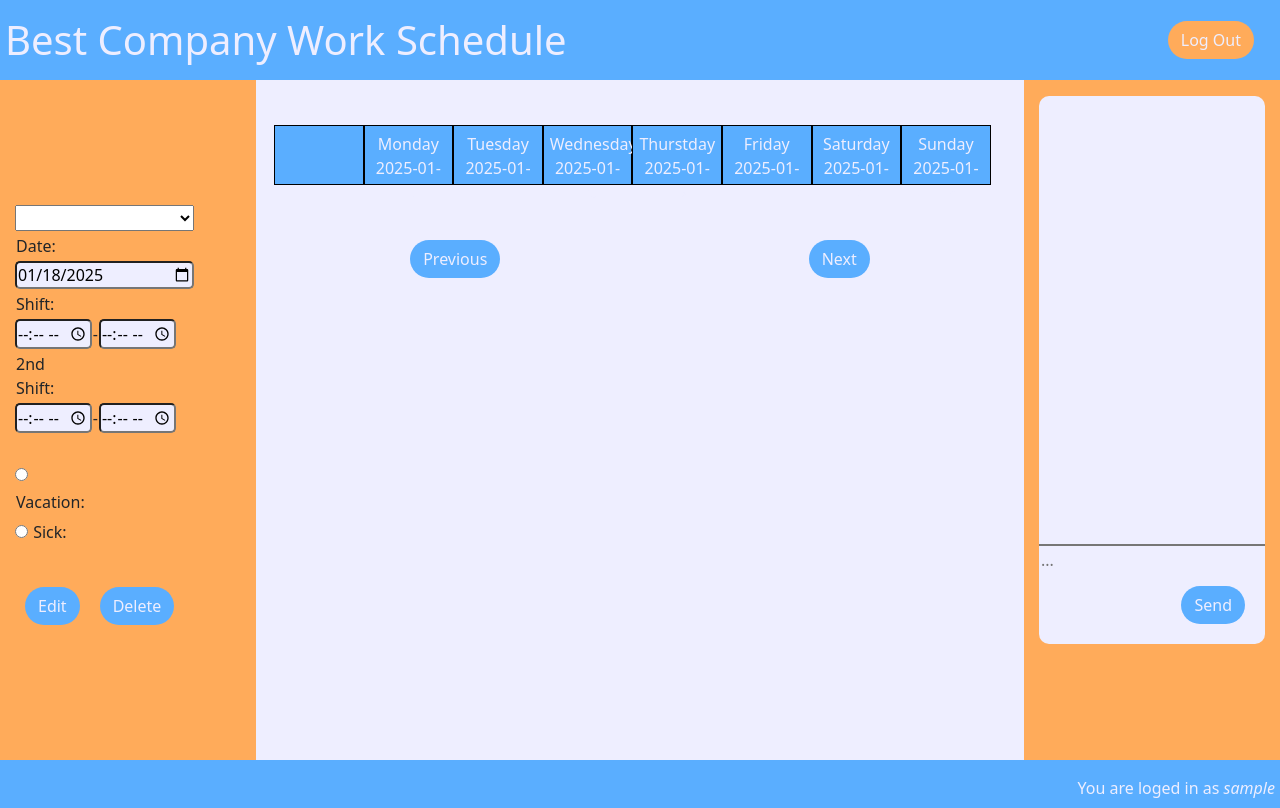
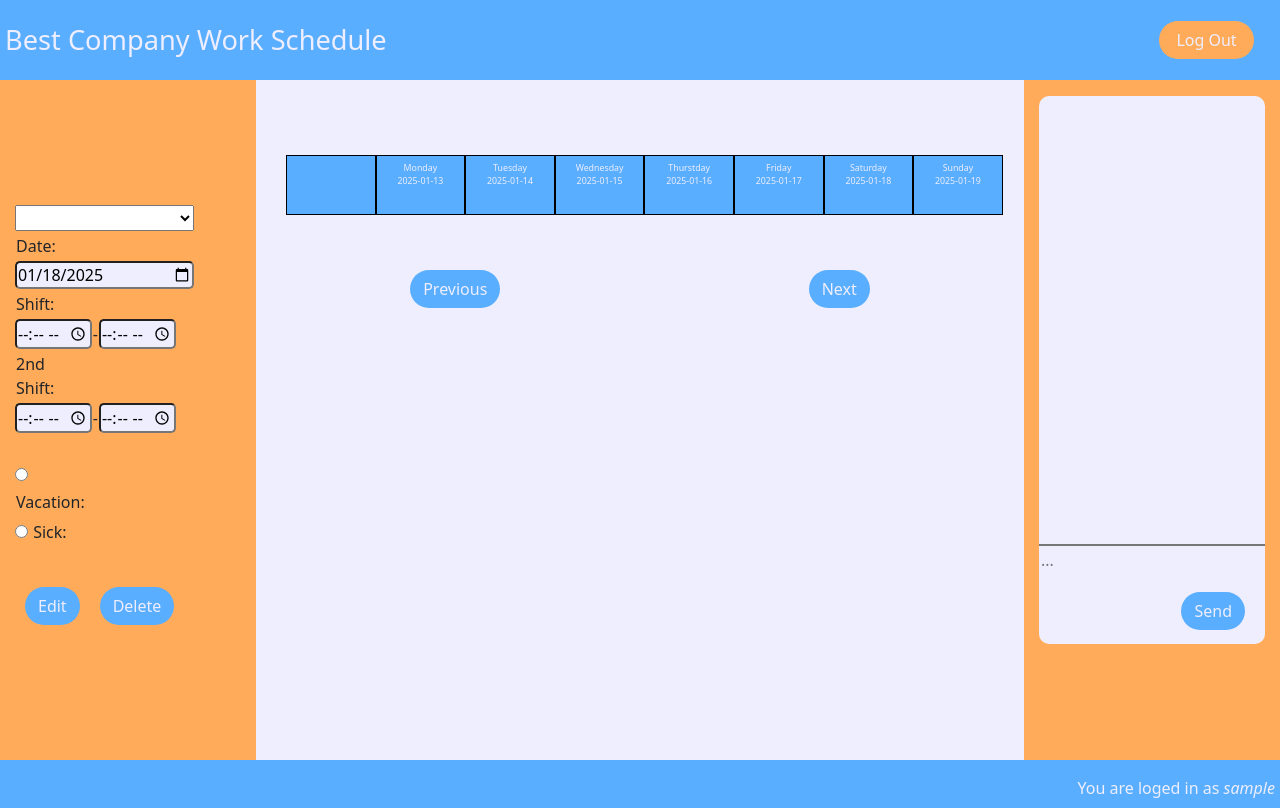
Before and after one commit to ZoltanNyaradi/work-schedule, a Django app: page / in a window 1280 px wide. Run offline with Django 5.2, Linux system fonts and the light colour scheme; the visitor is signed in with stand-in values (Sample User, id 1); data comes from the database, SQL or seed files in the repository; data that the repository does not hold is empty.

Commit message:
Set schedule's text size

```diff
--- a/static/css/style.css
+++ b/static/css/style.css
@@ -14,12 +14,16 @@ header, footer,
 }
 
 .first-col-secondary{
-	background-color: #FFC093;
+	background-color: #FFC093; /* Light Orange */
 }
 
 /* Colors */
 p, h1, h3, #log-out, #account-container a, .btn, .text-bubble{
 	color: #EEEEFF;
+}
+
+.shift-text{
+	color: #000000;
 }
 
 /* General__________________________________________________ */
@@ -31,7 +35,7 @@ label{
 .btn{
 	margin: 10px;
 
-	border-radius: 50px;
+	border-radius: 20px;
 }
 
 /* Sections_________________________________________________ */
@@ -45,7 +49,14 @@ header{
 
 h1{
 	margin: 0;
+
+	font-size: 1.7rem;
+
 	padding: 5px;
+}
+
+#log-out{
+	width:95px;
 }
 
 /* Main */
@@ -72,8 +83,10 @@ footer{
 
 /* Home page */
 /* Schedule div */
+
+
 #schedule{
-	padding:15px 0;
+	padding:45px 0 15px;
 }
 
 #schedule-buttons{
@@ -86,6 +99,10 @@ footer{
 	margin: 0;
 	padding: 0;
 	width: auto;
+}
+
+.row{
+	--bs-gutter-x: 0;
 }
 
 #schedule-container > .row{
@@ -114,16 +131,20 @@ footer{
 	border-bottom: 0;
 }
 
+.schedule-text, .shift-text{
+  font-size: 0.55rem;
+}
+
 #schedule-buttons{
 	margin-top: 15px;
 }
 
 /* Edit-schedule div */
-form{
+#scheduleForm{
 	display: flex;
 	flex-direction: column;
 }
-form > div{
+#scheduleForm > div{
 	margin:15px;
 	width:35%;
 }
@@ -180,7 +201,6 @@ form > div{
 	position: absolute;
 	bottom: 10px;
 	right: 10px;
-
 }
 
 /* Authentication pages */
--- a/static/js/script.js
+++ b/static/js/script.js
@@ -85,6 +85,8 @@ function loadSchedule(datesOfTheWeek){
   					// Add the proper day and date to it
   					column[i][j].appendChild(cell[i][j]);
   					// Add it to a column
+  					cell[i][j].classList.add("schedule-text");
+  					// Add class for the p element
   				}
   				else if(j==0){
   					// Else if it is the first column but not the first row
@@ -104,7 +106,9 @@ function loadSchedule(datesOfTheWeek){
   					cell[i][j].innerHTML = employees[i].username;
   					// Write an emplyoee's name in it
   					column[i][j].appendChild(cell[i][j]);
-  					// The cell to a column
+  					// Add cell to a column
+  					cell[i][j].classList.add("schedule-text");
+  					// Add class for the p element
   				}else{
   					// If it is neither first row or first column
   					if(shiftsOfTheWeek[i-1][j-1]===undefined){
@@ -113,8 +117,14 @@ function loadSchedule(datesOfTheWeek){
   						// Add an empty text to the cell
   					} else {
   						// If there is a related shift to the cell
-  					column[i][j].innerHTML = shiftsOfTheWeek[i-1][j-1];
-  						// Add this shift as a text to it
+  						cell[i].push(document.createElement("p"))
+  						// Add a paragraph to the cell
+  						cell[i][j].innerHTML = shiftsOfTheWeek[i-1][j-1];
+  						// Write shift into the schedule
+  						column[i][j].appendChild(cell[i][j]);
+  						// Append shift in the schedule
+  						cell[i][j].classList.add("shift-text");
+  						// Add class for the paragraph
   					}
   					if(document.getElementById("edit-schedule").innerHTML!==""){
 	  					// Add event listener for every cell if the user is an admin
--- a/templates/schedule/schedule.html
+++ b/templates/schedule/schedule.html
@@ -6,9 +6,8 @@
     {% if user.is_staff %}
         <div id="schedule">
             <div>
-
-            <div id="schedule-container" class="container">
-        </div>
+                <div id="schedule-container" class="container">
+                </div>
             </div>
             <div id="schedule-buttons">
                 <button id="previous" class="btn">
--- a/work_schedule/settings.py
+++ b/work_schedule/settings.py
@@ -46,6 +46,7 @@ INSTALLED_APPS = [
     'allauth.socialaccount',
     "schedule",
 ]
+
 SITE_ID = 2
 LOGIN_REDIRECT_URL = '/'
 LOGOUT_REDIRECT_URL = '/'
```
